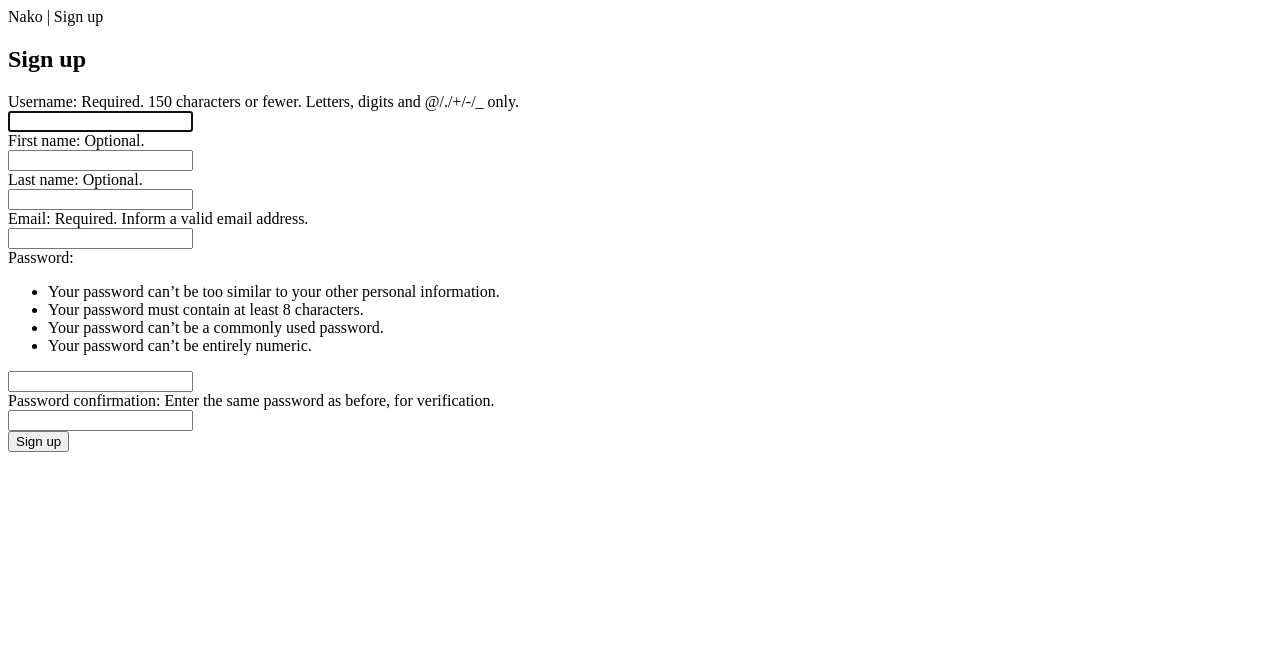
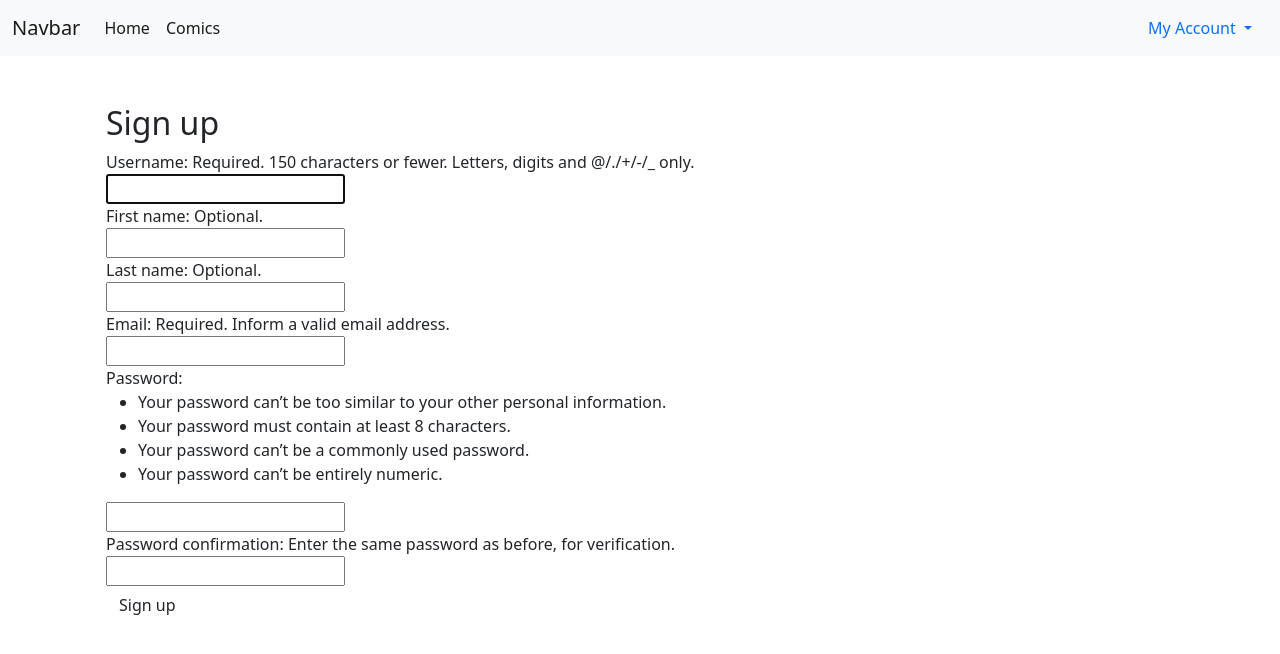
Before and after one commit to njaugodfrey/nako-comics, a Django app: page /profile/signup/ in a window 1280 px wide. Shown: the top 654 px of the page. Run offline with Django 3.2, Linux system fonts and the light colour scheme; parts of the project's set-up code (start-up, migrations or seed data) failed here and were passed over.

Commit message:
base html formating

```diff
--- a/templates/common/base.html
+++ b/templates/common/base.html
@@ -4,17 +4,23 @@
     <meta charset="UTF-8">
     <meta http-equiv="X-UA-Compatible" content="IE=edge">
     <meta name="viewport" content="width=device-width, initial-scale=1.0">
-
-    {% block title %}
-
-    {% endblock title %}
-
+    <!-- CSS only -->
+    <link href="https://cdn.jsdelivr.net/npm/bootstrap@5.0.2/dist/css/bootstrap.min.css" rel="stylesheet" integrity="sha384-EVSTQN3/azprG1Anm3QDgpJLIm9Nao0Yz1ztcQTwFspd3yD65VohhpuuCOmLASjC" crossorigin="anonymous">
+    {% block stylesheet %}{% endblock stylesheet %}
+    <title>Kanyutu|{% block title %}{% endblock title %}</title>
 </head>
 <body>
+    {% include 'common/nav.html' %}
+    <div class="container mt-5">
 
-    {% block body %}
+        {% block body %}
 
-    {% endblock body %}
+        {% endblock body %}
 
+        {% block javascript %}
+            <!-- JavaScript Bundle with Popper -->
+            <script src="https://cdn.jsdelivr.net/npm/bootstrap@5.0.2/dist/js/bootstrap.bundle.min.js" integrity="sha384-MrcW6ZMFYlzcLA8Nl+NtUVF0sA7MsXsP1UyJoMp4YLEuNSfAP+JcXn/tWtIaxVXM" crossorigin="anonymous"></script>
+        {% endblock javascript %}
+    </div>
 </body>
 </html>
--- /dev/null
+++ b/templates/common/nav.html
@@ -0,0 +1,32 @@
+<nav class="navbar navbar-expand-lg navbar-light bg-light">
+    <div class="container-fluid">
+        <button class="navbar-toggler" type="button" data-bs-toggle="collapse" data-bs-target="#navbarTogglerDemo03" aria-controls="navbarTogglerDemo03" aria-expanded="false" aria-label="Toggle navigation">
+            <span class="navbar-toggler-icon"></span>
+        </button>
+        <a class="navbar-brand" href="#">Navbar</a>
+            <div class="collapse navbar-collapse" id="navbarTogglerDemo03">
+                <ul class="navbar-nav me-auto mb-2 mb-lg-0">
+                    <li class="nav-item">
+                        <a class="nav-link active" aria-current="page" href="{% url 'home:home' %}">Home</a>
+                    </li>
+                    <li class="nav-item">
+                        <a class="nav-link active" aria-current="page" href="{% url 'comics:comics_home' %}">Comics</a>
+                    </li>
+                </ul>
+
+                <ul class="nav justify-content-end">
+                    <li class="nav-item dropdown">
+                        <a class="nav-link dropdown-toggle" href="#" id="navbarScrollingDropdown" role="button" data-bs-toggle="dropdown" aria-expanded="false">
+                            My Account
+                        </a>
+                        <ul class="dropdown-menu" aria-labelledby="navbarScrollingDropdown">
+                            <li><a class="dropdown-item" href="#">{{user.username}}</a></li>
+                            <li><a class="dropdown-item" href="#">Another action</a></li>
+                            <li><hr class="dropdown-divider"></li>
+                            <li><a class="dropdown-item" href="#">Something</a></li>
+                        </ul>
+                    </li>
+                </ul>
+            </div>
+    </div>
+</nav>
```
Also changed, not shown: templates/home/home.html (added, +29 -0 lines).
